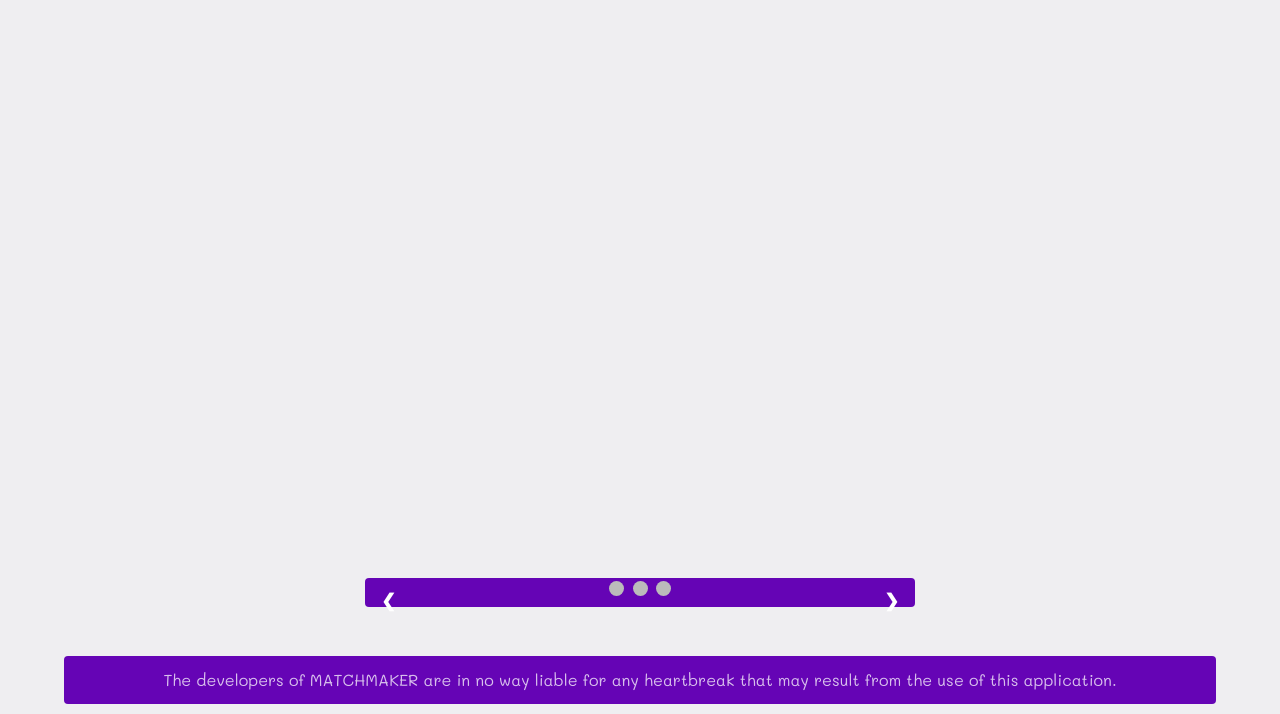
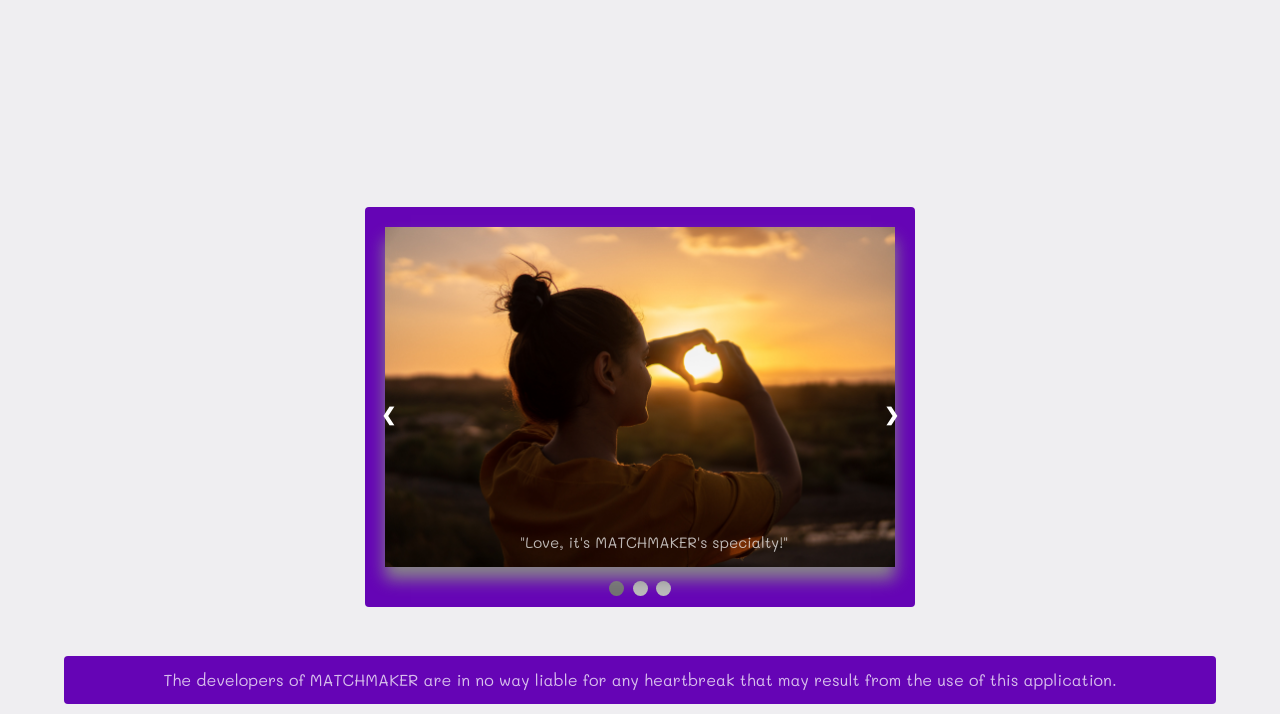
Before and after one commit to adriana-didden/MATCHMAKER, a plain HTML site: page index.html in a window 1280 px wide. Shown: the part 86-800 px from the top of the page. Drawn offline with nearby package versions, Linux system fonts and the light colour scheme; a script that the page names is missing.

Commit message:
made slides

```diff
--- a/index.html
+++ b/index.html
@@ -107,6 +107,6 @@
   <script src="https://unpkg.com/@petfinder/petfinder-js/dist/petfinder.min.js"></script>
   <script src="https://cdnjs.cloudflare.com/ajax/libs/jquery/3.2.1/jquery.min.js"></script>
   <script src="./assets/JS/script.js"></script>
-
+  <script src="./assets/JS/slides.js"></script>
   </body>
 </html>
```
